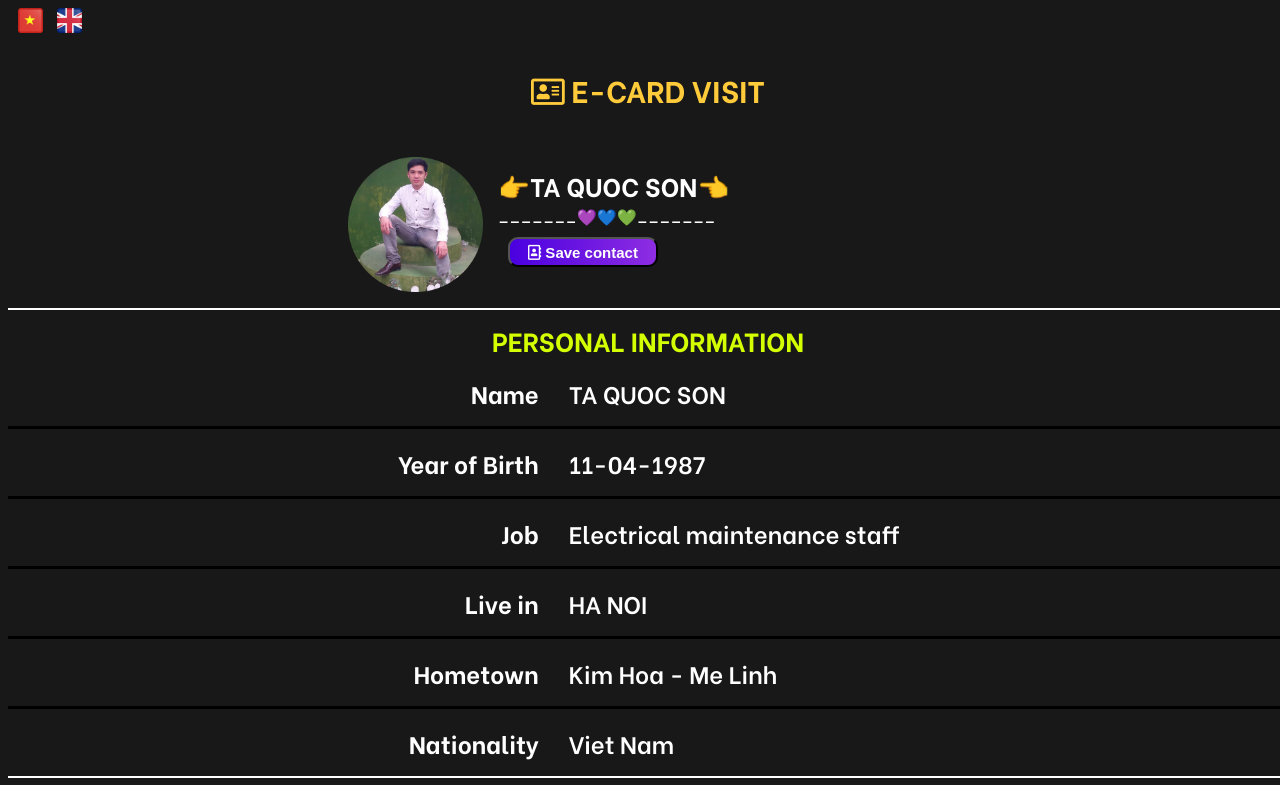
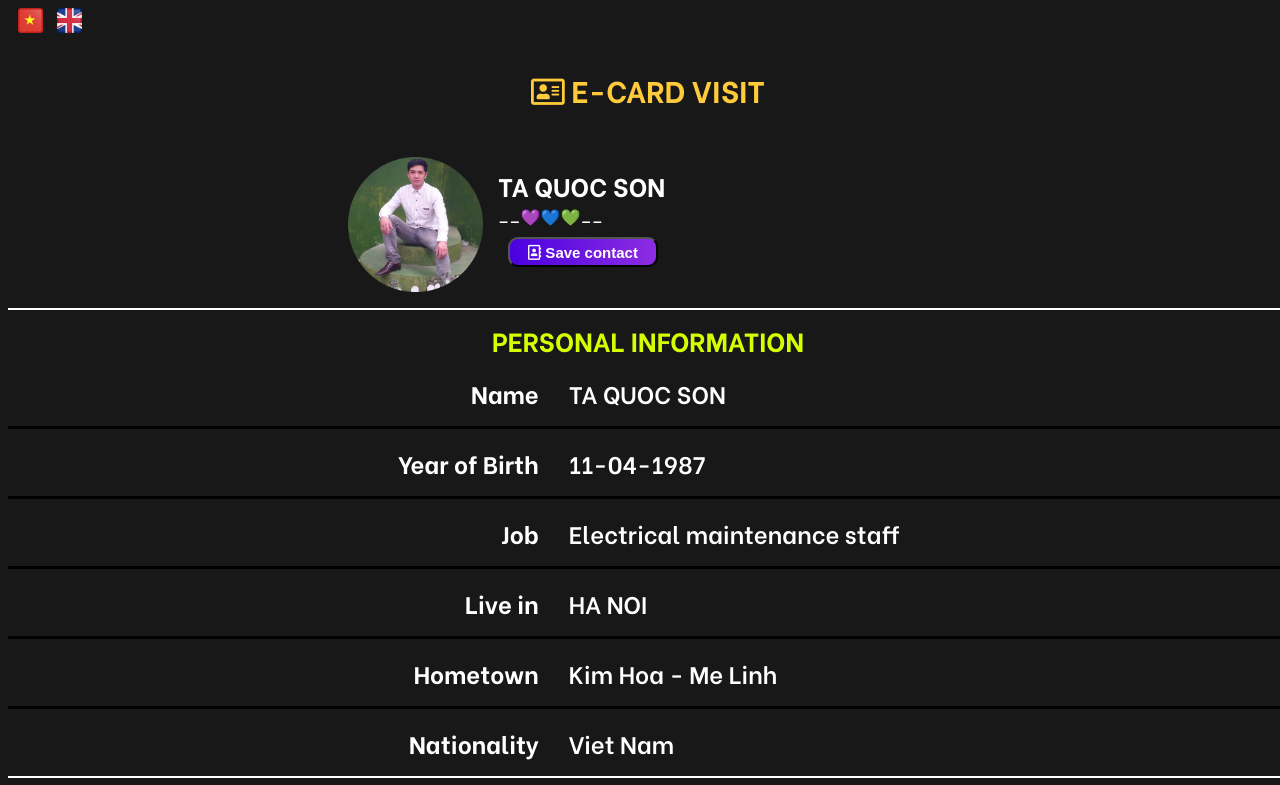
Before and after one commit to ecardvisit/taquocson, a plain HTML site: page index-en.html in a window 1280 px wide. Shown: the top 785 px of the page. Drawn offline with Linux system fonts and the light colour scheme.

Commit message:
Update index-en.html

```diff
--- a/index-en.html
+++ b/index-en.html
@@ -20,8 +20,8 @@
 			<img src="image/avatar.png">
 		</div>
 		<div id="topr">
-			<div id="td">👉TA QUOC SON👈</div>
-			<div>_______💜💙💚_______</div>
+			<div id="td">TA QUOC SON</div>
+			<div>__💜💙💚__</div>
 			<div>
 				<form method="get" action="vcf/vcard.vcf">
    					<button><b><i class="far fa-address-book"></i> Save contact</b></button>
```
